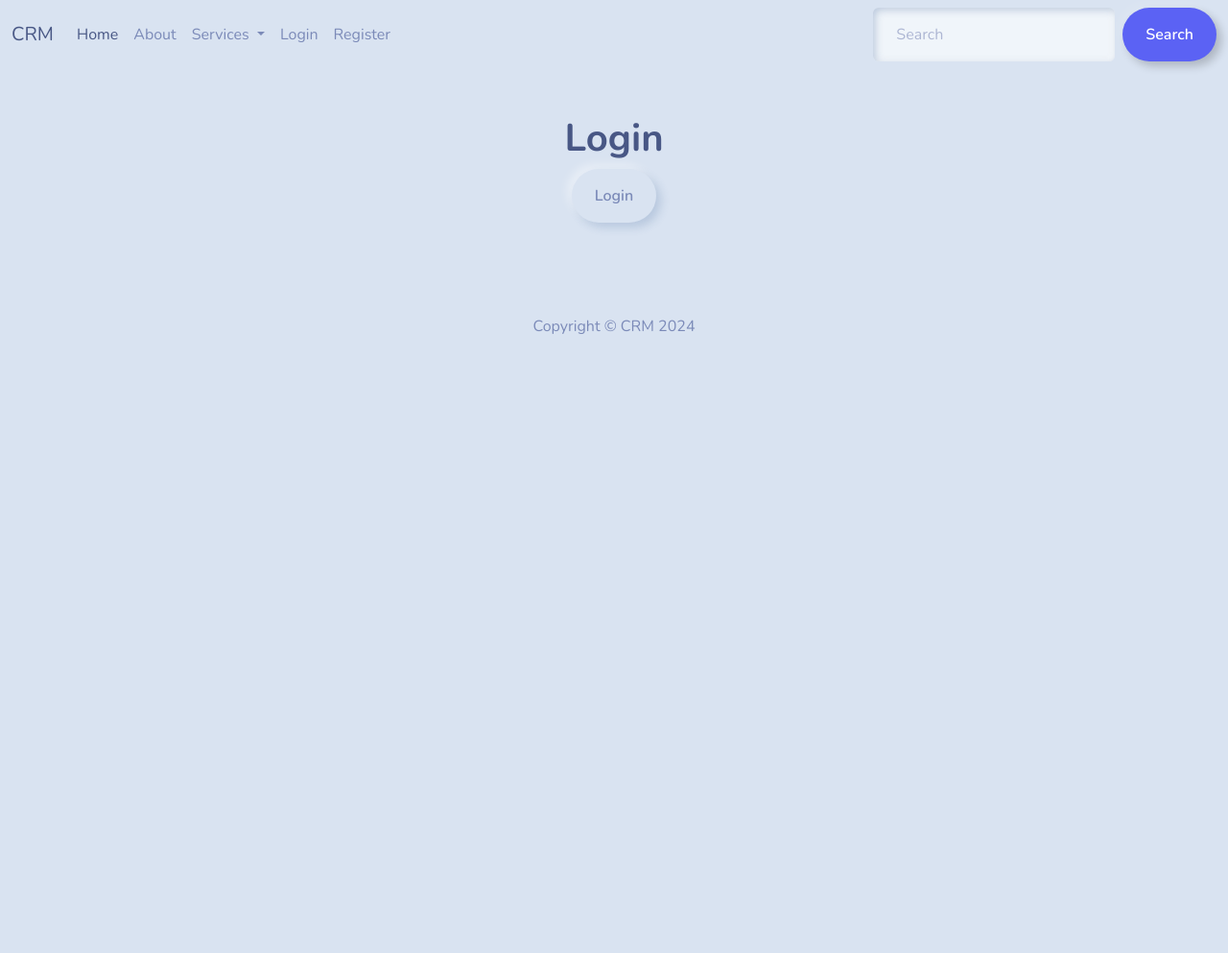
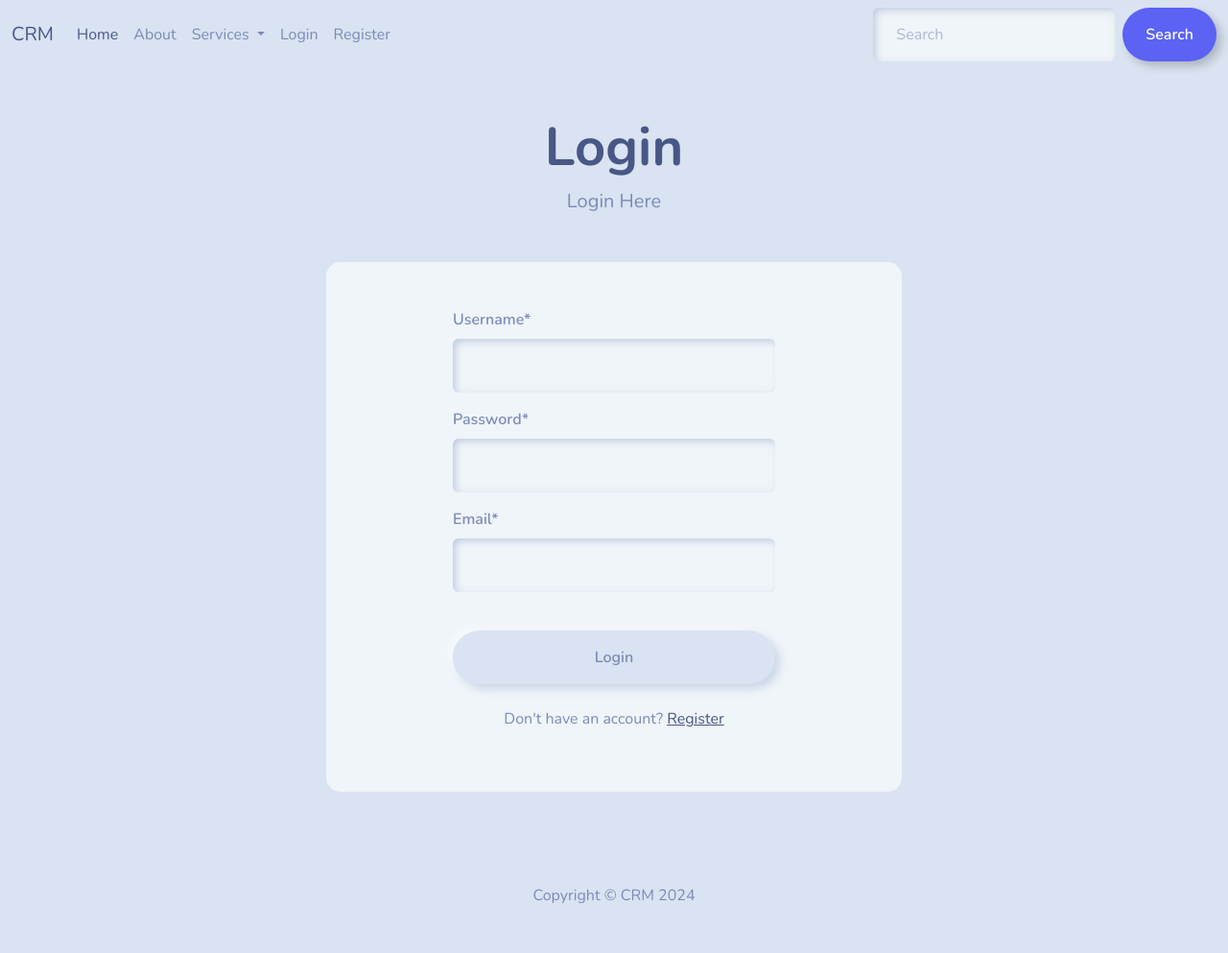
Before and after one commit to IamJas6/Django_Crud_App, a Django app: page /login/ in a window 1280 px wide. Shown: the whole page at 96% size. Before the commit the page ends 348 px from the top, so only its background shows below. Run offline with Django 5.2, Linux system fonts and the light colour scheme; some libraries are stand-ins or nearby versions.

Commit message:
Login Page Created

```diff
--- a/CRM/crud_app/templates/crud_app/login_page.html
+++ b/CRM/crud_app/templates/crud_app/login_page.html
@@ -1,12 +1,31 @@
 {% extends 'crud_app/base.html' %}
+{% load crispy_forms_tags %}
 {% block content %}
 
+<!--Header-->
+<header class="">
+    <div class="container px-4 px-lg-5 my-5">
+        <div class="text-center">
+            <h1 class="display-4 fw-bolder">Login</h1>
+            <p class="lead fw-normal mb-0">Login Here</p>
+        </div>
+    </div>
+</header>
+
 <body>
-    <br/><br/>
-    <div class="text-center">
-        <h1><b>Login</b></h1>
-        <a type="button" class="btn btn-primary" href="#">Login</a><br/>
+<div class="container bg-light p-5 shadow-md form-layout">
+    <div class="col-md-8 offset-md-2">
+    <form method="POST" autocomplete="off">
+        {% csrf_token %}
+        {{form|crispy}}
+        <br/>
+        <button type="submit" class="btn btn-primary w-100 btn-block p2">Login</button>
+    </form>
+    <br/>
+        <div class="text-center">
+        <p>Don't have an account? <a href="{% url 'register' %}">Register</a></p>
     </div>
+    </div>
+</div>
 </body>
-
 {% endblock %}
```
